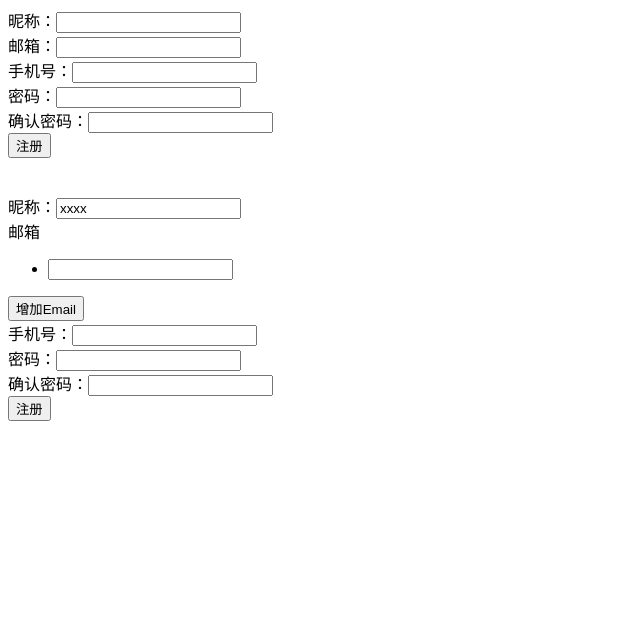
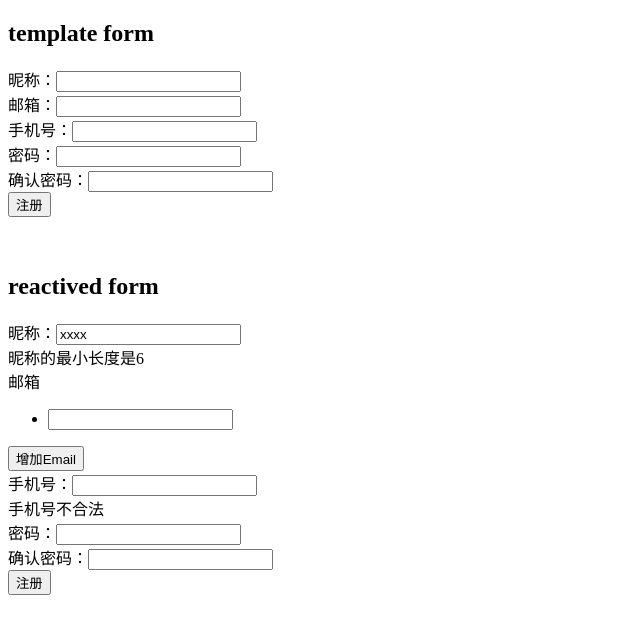
Before and after one commit to LeMueller/angular_form, an Angular app: page / in a window 1280 px wide. Shown: the top 634 px of the page, without its empty margins (0-640 px from the left). Built offline with nearby package versions, Linux system fonts and the light colour scheme.

Commit message:
Add indicator of validation. PROBLEM: indicator of password doesn't work!!!

```diff
--- a/src/app/app.component.html
+++ b/src/app/app.component.html
@@ -1,6 +1,8 @@
+<h2>template form</h2>
 <app-template-form></app-template-form>
 
 <br>
 <br>
 
+<h2>reactived form</h2>
 <app-reactived-form></app-reactived-form>
--- a/src/app/reactived-form/reactived-form.component.html
+++ b/src/app/reactived-form/reactived-form.component.html
@@ -3,6 +3,14 @@
 <form [formGroup]="formModel" (submit)="createUser()">
     <!-- 绑定对象里面的名字时，除了formControlArray, 都要用 xxxName。 因为[]是属性绑定， 类里一定更要有一个对应的属性，然而对象里的名字不是类里的属性，所以不行 -->
     <div>昵称：<input formControlName="nickName" type="text" required pattern="[a-zA-Z0-9]+"></div>
+
+    <!-- hasError(errorCode, path) errorCode: error的key， path: error的formControlName example: nickName: ['xxxx', [Validators.required, Validators.minLength(6)]]-->
+    <div [hidden]="!formModel.hasError('required', 'nickName')">
+      昵称是必填项
+    </div>
+    <div [hidden]="!formModel.hasError('minlength', 'nickName')">
+      昵称的最小长度是6
+    </div>
 
     <div>邮箱
       <ul formArrayName="emails">
@@ -15,11 +23,18 @@
     </div>
 
     <div>手机号：<input formControlName="mobile" type="number"></div>
+    <div [hidden]="!formModel.hasError('mobile', 'mobile')">
+      手机号不合法
+    </div>
 
     <div formGroupName="passwordInfo">
       <div>密码：<input formControlName="password" type="password"></div>
       <div>确认密码：<input formControlName="passwordConfirm" type="password"></div>
     </div>
+    <!-- Problem: 这里始终不对,不知道为什么 -->
+    <div [hidden]="!formModel.hasError('password', 'passwordInfo')">
+      密码不匹配
+    </div>
 
     <button type="submit">注册</button>
 </form>
--- a/src/app/reactived-form/reactived-form.component.ts
+++ b/src/app/reactived-form/reactived-form.component.ts
@@ -61,6 +61,8 @@ export class ReactivedFormComponent implements OnInit {
 
   createUser() {
 
+    console.log("this.formModel.hasError('password', 'passwordInfo'):", this.formModel.hasError('password', ['passwordInfo']));
+
     // 获得校验结果
     let nickNameValid:boolean = this.formModel.get('nickName').valid;
 
@@ -69,8 +71,10 @@ export class ReactivedFormComponent implements OnInit {
     let nickNameErrors:any = this.formModel.get('nickName').errors;
     // console.log('nickName的校验信息: ', JSON.stringify(nickNameErrors));
 
-
-    console.log(this.formModel.value);
+    // 只有formModel里所有的校验都通过,formModel.valid才为true
+    if(this.formModel.valid){
+      console.log(this.formModel.value);
+    }
 
   }
 
--- a/src/app/validators/validators.ts
+++ b/src/app/validators/validators.ts
@@ -23,5 +23,5 @@ export const passwordValidator: ValidatorFn = (info: FormGroup): ValidationError
 
     // console.log('password 是否校验通过:', valid);
 
-    return valid ? null : {password:true};
+    return valid ? null : {password: true};
   }
```
